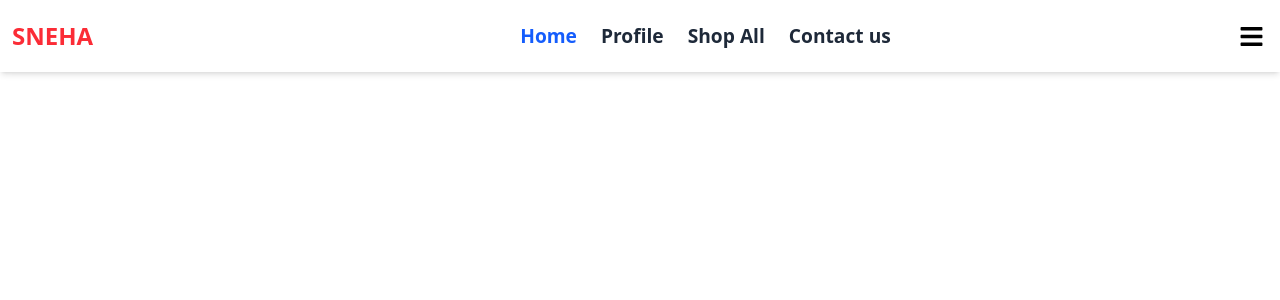
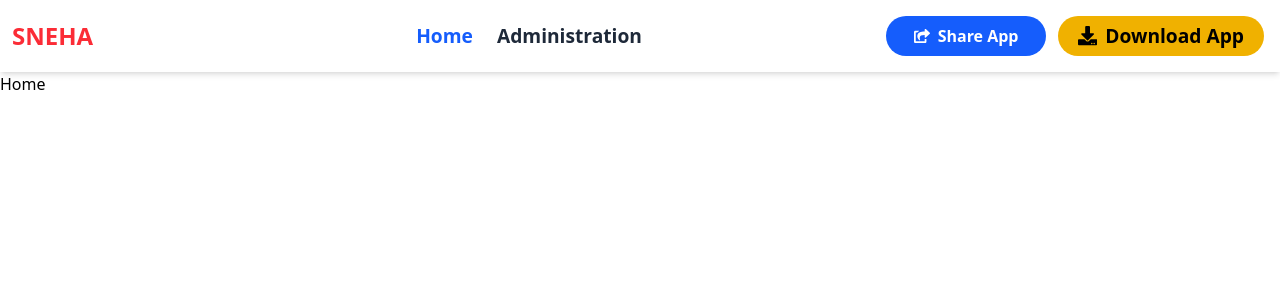
Before and after one commit to goduguvenugopal/Sneha-Hatchery, a React (Vite) app: page / in a window 1280 px wide. Shown: the top 300 px of the page. Built offline with nearby package versions, Linux system fonts and the light colour scheme.

Commit message:
added navbar routing created global context

```diff
--- a/src/App.jsx
+++ b/src/App.jsx
@@ -1,17 +1,33 @@
-import { useEffect, useState } from "react";
+import { createContext, useEffect, useState } from "react";
 import "./App.css";
 import { ToastContainer, Zoom } from "react-toastify";
 import useRegisterServiceWorker from "./assets/utils/useRegisterServiceWorker";
-import { Routes } from "react-router-dom";
+import { Route, Routes } from "react-router-dom";
 import Navbar from "./assets/Layout/Navbar";
+import Home from "./assets/Layout/Home";
+import Administration from "./assets/Layout/Administration";
+import Login from "./assets/Layout/Login";
+
+export const EnvContext = createContext();
+export const EmployeeContext = createContext();
 
 function App() {
+  const base_api_url = import.meta.env.VITE_BASE_API_URL;
+  const public_vapid_key = import.meta.env.VITE_PUBLIC_VAPID_KEY;
+  const [token, setToken] = useState("");
+  const [employeeData, setEmployeeData] = useState({});
   useRegisterServiceWorker(); // Register service worker
 
   return (
     <>
+      <EnvContext.Provider value={{ base_api_url, public_vapid_key }}>
+        <EmployeeContext.Provider value={{ token, setToken , employeeData , setEmployeeData}}>
           <Navbar />
-      <Routes></Routes>
+          <Routes>
+            <Route path="/" element={<Home />} />
+            <Route path="/administration" element={<Administration />} />
+            <Route path="/login" element={<Login />} />
+          </Routes>
           <ToastContainer
             position="top-center"
             autoClose={5000}
@@ -26,6 +42,8 @@ function App() {
             theme="dark"
             transition={Zoom}
           />
+        </EmployeeContext.Provider>
+      </EnvContext.Provider>
     </>
   );
 }
--- a/src/assets/Layout/Navbar.jsx
+++ b/src/assets/Layout/Navbar.jsx
@@ -11,18 +11,19 @@ import {
 import { FaCartShopping } from "react-icons/fa6";
 import { MdClose } from "react-icons/md";
 import { Link, useLocation } from "react-router-dom";
-import {  toast } from "react-toastify";
+import { toast } from "react-toastify";
+import { EmployeeContext } from "../../App";
+import InstallAppModal from "../components/InstallAppModal";
 
 const Navbar = () => {
-
   const [offcanvas, setOffcanvas] = useState(false);
   const [installApp, setInstallApp] = useState(false);
+  const { token } = useContext(EmployeeContext);
   const location = useLocation();
-  const token = "d"
 
   // active page text Highlight function
   const isActive = (path) =>
-    location.pathname === path ? "text-blue-600 " : "lg:text-gray-800 ";
+    location.pathname === path ? "text-blue-600 " : "text-gray-800 ";
 
   useEffect(() => {
     // checking whether app installed or not
@@ -63,11 +64,10 @@ const Navbar = () => {
 
   return (
     <>
+      <div
+        className="bg-white font-semibold w-full shadow-md h-[4.5rem] flex justify-between pl-3 pr-4 sticky top-0 left-0 items-center
 
-      <div
-        className="bg-white font-semibold w-full shadow-md h-[4.5rem] flex justify-between pl-3 pr-4 fixed top-0 left-0 items-center
-
-        z-10"
+        z-50"
       >
         {/* company logo section  */}
         <Link to="/" className="w-40">
@@ -85,50 +85,50 @@ const Navbar = () => {
             >
               Home
             </Link>
-            {token ? (
-              <>
             <Link
-                  to="/profile"
-                  className={`text-[1.2rem] flex items-center  w-fit gap-[0.7rem]  hover:text-blue-600 ${isActive("/profile")}`}
+              to="/administration"
+              className={`text-[1.2rem] flex items-center  w-fit gap-[0.7rem]  hover:text-blue-600 ${isActive(
+                "/administration"
+              )}`}
             >
-                  Profile
+              Administration
             </Link>
-              </>
-            ) : (
-              <>
-                <Link
-                  to="/login"
-                  className={`text-[1.2rem] flex items-center  w-fit gap-[0.7rem]  hover:text-blue-600 ${isActive("/login")}`}
-
-                >
-                  Profile
-                </Link>
-              </>
-            )}
-            <Link
-              to="/shopall"
-              className={`text-[1.2rem] flex items-center  w-fit gap-[0.9rem]  hover:text-blue-600 ${isActive("/shopall")}`}
-            >
-              {" "}
-              Shop All{" "}
-            </Link>
-            <Link
+            {/* <Link
               to="/contact"
-              className={`text-[1.2rem] flex items-center  w-fit gap-[0.9rem]  hover:text-blue-600 ${isActive("/contact")}`}
+              className={`text-[1.2rem] flex items-center  w-fit gap-[0.9rem]  hover:text-blue-600 ${isActive(
+                "/contact"
+              )}`}
             >
               {" "}
               Contact us{" "}
-            </Link>
+            </Link> */}
           </div>
         </nav>
 
         {/* cart and bars seach icons section  */}
         <div className="flex items-center gap-6 lg:gap-8 ">
-
+          <section className="hidden lg:block">
+            <div className="flex flex-wrap gap-3">
+              <button
+                onClick={shareApp}
+                className="bg-blue-600 text-white flex items-center justify-center gap-2 font-semibold h-10 rounded-full w-[10rem]"
+              >
+                <FaShareSquare className=" text-white" />
+                Share App
+              </button>
+              <a
+                href="/MadlyMart.apk"
+                download="MadlyMart.apk"
+                className="text-[1.2rem] text-black h-10 hover:bg-yellow-600 bg-yellow-500 flex justify-center items-center gap-2 rounded-full w-fit  px-5"
+              >
+                <FaDownload /> Download App
+              </a>
+            </div>
+          </section>
           <FaBars
             size={25}
             title="open menu"
-            className="text-black cursor-pointer"
+            className="text-black cursor-pointer lg:hidden"
             onClick={(e) => {
               setOffcanvas(true), e.stopPropagation();
             }}
@@ -140,83 +140,41 @@ const Navbar = () => {
 
       <div
         onClick={(e) => e.stopPropagation()}
-        className={`offcanvas-menu fixed z-50 top-0 left-0  h-screen w-screen lg:w-[30%] p-2 transform transition-transform duration-300 ${
-          offcanvas ? "translate-x-0" : "-translate-x-full"
+        className={`lg:hidden fixed z-10 top-16 left-0  w-screen lg:w-[30%]  transform transition-transform duration-300 ${
+          offcanvas
+            ? "translate-y-0 lg:translate-x-0"
+            : "-translate-y-full lg:-translate-x-full"
         }`}
       >
-        <div className="bg-gray-700 relative flex flex-col gap-4 text-white p-5  h-full w-full rounded-lg">
+        <div className="bg-white relative flex flex-col gap-4 p-5  h-full w-full shadow-md ">
           <Link
             onClick={() => setOffcanvas(false)}
             to="/"
-            className={`text-[1.2rem] flex items-center lg:hidden  hover:text-blue-600  gap-3  w-fit ${isActive("/")}`}
+            className={`text-[1.2rem] flex items-center lg:hidden  hover:text-blue-600  gap-3  w-fit ${isActive(
+              "/"
+            )}`}
           >
             Home
           </Link>
-          {token ? (
-            <>
+
           <Link
             onClick={() => setOffcanvas(false)}
-                to="/profile"
-                className={`text-[1.2rem] flex lg:hidden items-center  w-fit gap-[0.7rem]  hover:text-blue-600 ${isActive("/profile")}`}
+            to="/administration"
+            className={`text-[1.2rem] flex lg:hidden items-center  w-fit gap-[0.7rem]  hover:text-blue-600 ${isActive(
+              "/administration"
+            )}`}
           >
-                Profile
+            Administration
           </Link>
-              <Link
-                onClick={() => setOffcanvas(false)}
-                to="/shopall"
-                className={`text-[1.2rem] flex items-center lg:hidden w-fit gap-[0.9rem]  hover:text-blue-600 ${isActive("/shopall")}`}
-              >
-                Shop All
-              </Link>
-              <Link
-                onClick={() => setOffcanvas(false)}
-                to="/orders"
-                className={`text-[1.2rem] flex items-center  w-fit gap-[0.9rem]  hover:text-blue-600 ${isActive("/orders")}`}
-              >
-                My Orders
-              </Link>
-              <Link
-                onClick={() => setOffcanvas(false)}
+          {/* <Link
               to="/contact"
-                className={`text-[1.2rem] flex items-center lg:hidden  w-fit gap-[0.7rem]  hover:text-blue-600 ${isActive("/contact")}`}
-              >
-                Contact Us
-              </Link>
-            </>
-          ) : (
-            <>
-              <Link
-                onClick={() => setOffcanvas(false)}
-                to="/shopall"
-                className={`text-[1.2rem] flex items-center lg:hidden w-fit gap-[0.9rem]  hover:text-blue-600 ${isActive("/shopall")}`}
-              >
-                Shop All
-              </Link>
-              <Link
-                onClick={() => setOffcanvas(false)}
-                to="/login"
-                className={`text-[1.2rem] flex items-center  w-fit gap-[0.9rem]  hover:text-blue-600 ${isActive("/login")}`}
-              >
-                My Orders
-              </Link>
-              <Link
-                onClick={() => setOffcanvas(false)}
-                to="/login"
-                className={`text-[1.2rem] flex lg:hidden items-center  w-fit gap-[0.7rem]  hover:text-blue-600 ${isActive("/login")} `}
-              >
-                Profile
-              </Link>
-              <Link
-                onClick={() => setOffcanvas(false)}
-                to="/contact"
-                className={`text-[1.2rem] flex items-center lg:hidden  w-fit gap-[0.7rem]  hover:text-blue-600 ${isActive(
+              className={`text-[1.2rem] flex items-center  w-fit gap-[0.9rem]  hover:text-blue-600 ${isActive(
                 "/contact"
               )}`}
             >
-                Contact Us
-              </Link>
-            </>
-          )}
+              {" "}
+              Contact us{" "}
+            </Link> */}
 
           {token ? (
             <div
@@ -236,19 +194,8 @@ const Navbar = () => {
               Log out
             </div>
           ) : (
-            <>
-              <Link
-                onClick={() => setOffcanvas(false)}
-                to="/login"
-                className={`text-[1.2rem] flex items-center  w-fit   gap-[0.7rem]  hover:text-blue-600 ${isActive(
-                  "/"
-                )}`}
-              >
-                Login
-              </Link>
-            </>
+            ""
           )}
-
           <div className="mt-3 flex flex-wrap gap-3">
             <button
               onClick={shareApp}
@@ -260,12 +207,11 @@ const Navbar = () => {
             <a
               href="/MadlyMart.apk"
               download="MadlyMart.apk"
-              className="text-[1.2rem] text-black h-10 hover:bg-gray-200 bg-gray-100 flex justify-center items-center gap-2 rounded-full w-fit  px-5"
+              className="text-[1.2rem] text-black h-10   hover:bg-yellow-600 bg-yellow-500 flex justify-center items-center gap-2 rounded-full w-fit  px-5"
             >
               <FaDownload /> Download App
             </a>
           </div>
-
           <MdClose
             size={25}
             className="absolute right-5 cursor-pointer"
@@ -273,45 +219,9 @@ const Navbar = () => {
           />
         </div>
       </div>
-
-      {/* download share app section  */}
+      {/* download app modal component  */}
       {!installApp && (
-        <main className="fixed top-0 left-0 p-3 h-screen w-screen bg-black bg-opacity-55 z-20 flex justify-center items-center">
-          <section className="container mb-7 px-5 py-10 mx-auto flex items-center md:flex-row flex-col rounded bg-gray-700 lg:w-[50%] relative">
-            <span
-              className="bg-black rounded text-white cursor-pointer absolute top-2 right-2 p-1"
-              onClick={() => setInstallApp(false)}
-            >
-              <MdClose size={22} />
-            </span>
-            <div className="flex flex-col md:pr-10 md:mb-0 mb-6 pr-0 w-full md:w-auto md:text-left text-center">
-              <h2 className="text-xs text-orange-300 tracking-widest font-medium title-font mb-1">
-                SNEHA Hatchery
-              </h2>
-              <h1 className=" text-md font-medium title-font text-white">
-                Download our app for a better experience! Get faster access,
-                exclusive features, and more.
-              </h1>
-            </div>
-            <div className="flex items-center flex-wrap justify-center gap-3 w-full">
-              <a
-                href="/SnehaHatchery.apk"
-                download="SnehaHatchery.apk"
-                className="bg-gray-100 text-center h-10 inline-flex gap-2 text-black py-2 px-5 rounded-full items-center hover:bg-gray-200 focus:outline-none w-[11rem]"
-              >
-                <FaDownload className="w-4 h-4" />
-                <span className="title-font font-medium">Download App</span>
-              </a>
-              <button
-                onClick={shareApp}
-                className="bg-blue-600 text-white flex items-center justify-center gap-2 font-semibold h-10 rounded-full w-[11rem]"
-              >
-                <FaShareSquare className=" text-white" />
-                Share App
-              </button>
-            </div>
-          </section>
-        </main>
+       <InstallAppModal setInstallApp={setInstallApp}/>
       )}
     </>
   );
--- /dev/null
+++ b/src/assets/components/InstallAppModal.jsx
@@ -0,0 +1,58 @@
+import React from "react";
+import { FaDownload, FaShareSquare } from "react-icons/fa";
+import { MdClose } from "react-icons/md";
+
+const InstallAppModal = ({ setInstallApp }) => {
+  // share app function
+  const shareApp = async () => {
+    try {
+      await navigator.share({
+        url: "https://www.madlymart.com",
+      });
+    } catch (error) {
+      console.error(error);
+    }
+  };
+  return (
+    <>
+      <main className="fixed top-0 left-0 p-3 h-screen w-screen bg-black bg-opacity-55 z-20 flex justify-center items-center">
+        <section className="container mb-7 px-5 py-10 mx-auto flex items-center md:flex-row flex-col rounded bg-gray-700 lg:w-[50%] relative">
+          <span
+            className="bg-black rounded text-white cursor-pointer absolute top-2 right-2 p-1"
+            onClick={() => setInstallApp(false)}
+          >
+            <MdClose size={22} />
+          </span>
+          <div className="flex flex-col md:pr-10 md:mb-0 mb-6 pr-0 w-full md:w-auto md:text-left text-center">
+            <h2 className="text-xs text-orange-300 tracking-widest font-medium title-font mb-1">
+              SNEHA Hatchery
+            </h2>
+            <h1 className=" text-md font-medium title-font text-white">
+              Download our app for a better experience! Get faster access,
+              exclusive features, and more.
+            </h1>
+          </div>
+          <div className="flex items-center flex-wrap justify-center gap-3 w-full">
+            <a
+              href="/SnehaHatchery.apk"
+              download="SnehaHatchery.apk"
+              className="bg-gray-100 text-center h-10 inline-flex gap-2 text-black py-2 px-5 rounded-full items-center hover:bg-gray-200 focus:outline-none w-[11rem]"
+            >
+              <FaDownload className="w-4 h-4" />
+              <span className="title-font font-medium">Download App</span>
+            </a>
+            <button
+              onClick={shareApp}
+              className="bg-blue-600 text-white flex items-center justify-center gap-2 font-semibold h-10 rounded-full w-[11rem]"
+            >
+              <FaShareSquare className=" text-white" />
+              Share App
+            </button>
+          </div>
+        </section>
+      </main>
+    </>
+  );
+};
+
+export default InstallAppModal;
```
Also changed, not shown: src/assets/utils/usePushNotifications.js (+5 -3 lines). Lines whose indentation alone changed are shown as unchanged.
